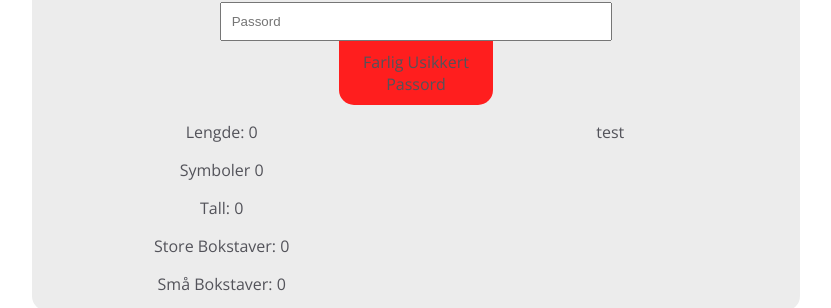
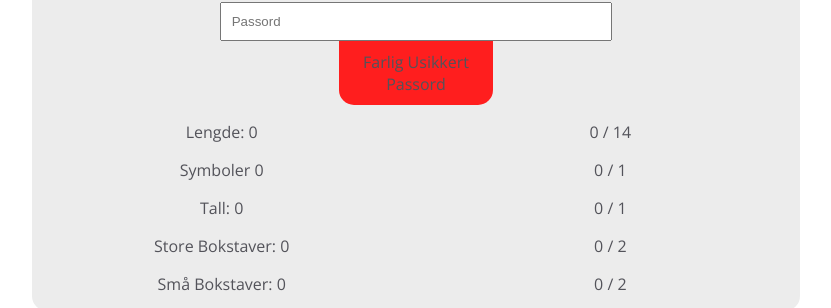
Before and after one commit to twomuchCatsriel/PasswordSafety, a React (Vite) app in the folder PasswordSafety/: page / in a window 1280 px wide. Shown: the part 2428-2736 px from the top of the page, without its empty margins (224-1055 px from the left). Built offline with nearby package versions, Linux system fonts and the light colour scheme.

Commit message:
Added Point Clarification on the frontpage

```diff
--- a/PasswordSafety/src/PasswordChecker.jsx
+++ b/PasswordSafety/src/PasswordChecker.jsx
@@ -64,7 +64,11 @@ function PasswordCheck(){
                     </div>
 
                     <div className="rightField box">
-                        <p>test</p>
+                        <p>{lengthOf} / 14</p>
+                        <p>{special} / 1</p>
+                        <p>{numbers} / 1</p>
+                        <p>{capital} / 2</p>
+                        <p>{lowercase} / 2</p>
                     </div>
                 </div>
             </div>
@@ -137,6 +141,7 @@ function PasswordCheck(){
         // Set Grade
         if(points < 2){
             setGrade("Farlig")
+
         }
         else if(points <= 4){
             setGrade("Litt Trygt")
```
